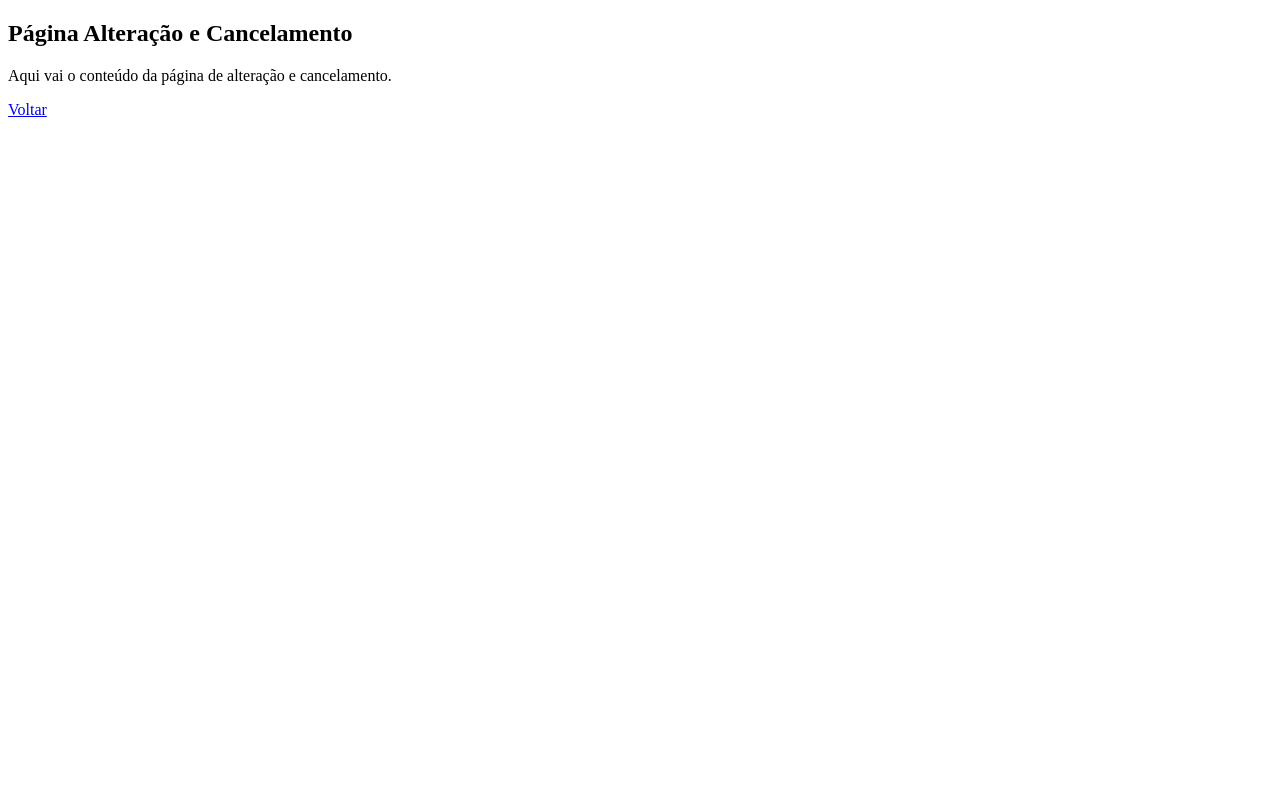
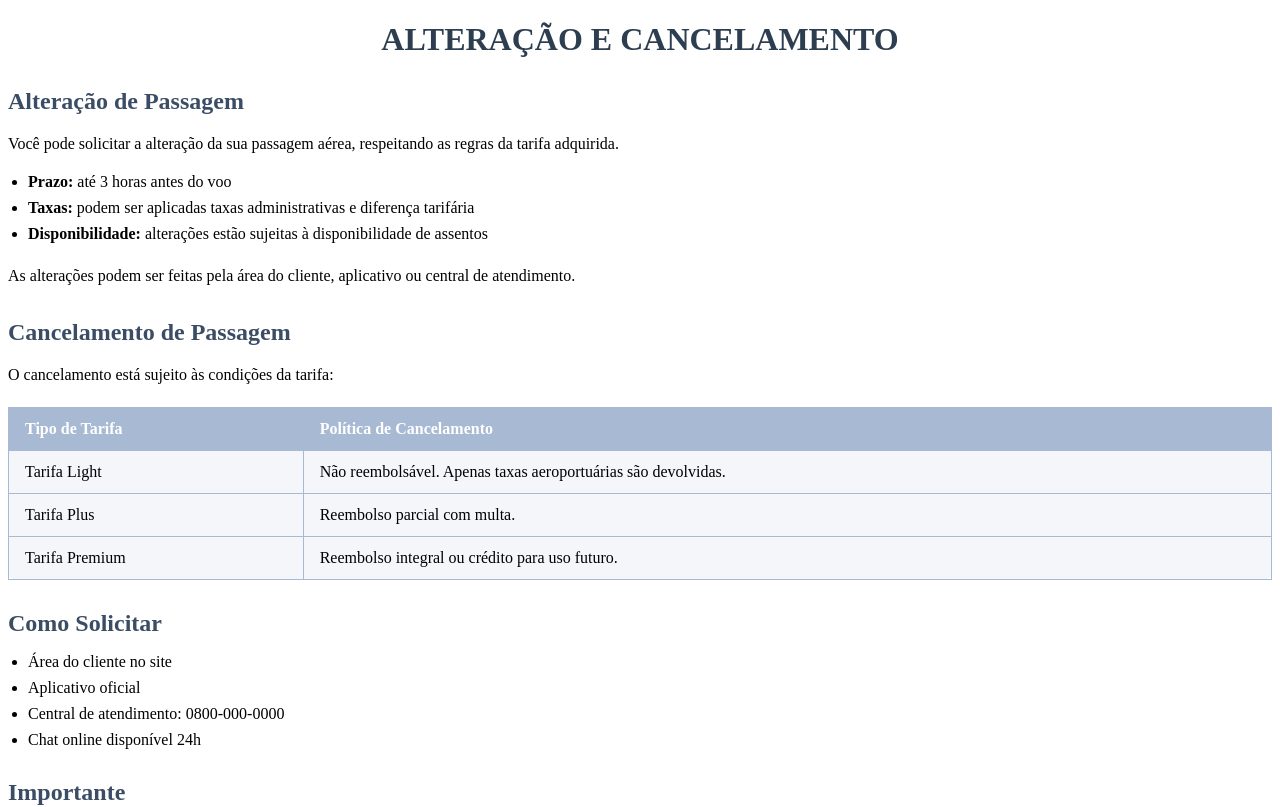
Before and after one commit to GuilhermeHenrike/Projeto_Bernardino, an Angular app: page /altcanc in a window 1280 px wide. Shown: the top 807 px of the page. Built offline with nearby package versions, Linux system fonts and the light colour scheme.

Commit message:
conclusão

```diff
--- a/src/app/altcanc/altcanc.component.css
+++ b/src/app/altcanc/altcanc.component.css
@@ -0,0 +1,69 @@
+body {
+  background-color: #dbe4f1;
+  font-family: 'Segoe UI', Tahoma, Geneva, Verdana, sans-serif;
+  color: #1a1a1a;
+  margin: 0;
+  padding: 0;
+}
+
+h1 {
+  color: #2c3e50;
+  font-size: 32px;
+  margin-bottom: 20px;
+  text-align: center;
+}
+
+h2 {
+  color: #3b4d65;
+  font-size: 24px;
+  margin-top: 30px;
+  margin-bottom: 10px;
+}
+
+p {
+  line-height: 1.6;
+  margin-bottom: 16px;
+}
+
+ul {
+  padding-left: 20px;
+  margin-bottom: 20px;
+}
+
+ul li {
+  margin-bottom: 8px;
+}
+
+table {
+  width: 100%;
+  border-collapse: collapse;
+  margin: 20px 0;
+  background-color: #f4f6fa;
+  border-radius: 8px;
+}
+
+table th,
+table td {
+  padding: 12px 16px;
+  border: 1px solid #a7b9d3;
+  text-align: left;
+}
+
+table th {
+  background-color: #a7b9d3;
+  color: #ffffff;
+}
+
+a {
+  display: inline-block;
+  margin-top: 30px;
+  padding: 10px 20px;
+  background-color: #a7b9d3;
+  color: #ffffff;
+  text-decoration: none;
+  border-radius: 6px;
+}
+
+a:hover {
+  background-color: #8fa2c0;
+}
--- a/src/app/altcanc/altcanc.component.html
+++ b/src/app/altcanc/altcanc.component.html
@@ -1,3 +1,49 @@
-<h2>Página Alteração e Cancelamento</h2>
-<p>Aqui vai o conteúdo da página de alteração e cancelamento.</p>
+<h1>ALTERAÇÃO E CANCELAMENTO</h1>
+
+<h2>Alteração de Passagem</h2>
+<p>Você pode solicitar a alteração da sua passagem aérea, respeitando as regras da tarifa adquirida.</p>
+<ul>
+    <li><b>Prazo:</b> até 3 horas antes do voo</li>
+    <li><b>Taxas:</b> podem ser aplicadas taxas administrativas e diferença tarifária</li>
+    <li><b>Disponibilidade:</b> alterações estão sujeitas à disponibilidade de assentos</li>
+</ul>
+<p>As alterações podem ser feitas pela área do cliente, aplicativo ou central de atendimento.</p>
+
+<h2>Cancelamento de Passagem</h2>
+<p>O cancelamento está sujeito às condições da tarifa:</p>
+<table border="1">
+    <thead>
+        <tr>
+            <th>Tipo de Tarifa</th>
+            <th>Política de Cancelamento</th>
+        </tr>
+    </thead>
+    <tbody>
+        <tr>
+            <td>Tarifa Light</td>
+            <td>Não reembolsável. Apenas taxas aeroportuárias são devolvidas.</td>
+        </tr>
+        <tr>
+            <td>Tarifa Plus</td>
+            <td>Reembolso parcial com multa.</td>
+        </tr>
+        <tr>
+            <td>Tarifa Premium</td>
+            <td>Reembolso integral ou crédito para uso futuro.</td>
+        </tr>
+    </tbody>
+</table>
+
+<h2>Como Solicitar</h2>
+<ul>
+    <li>Área do cliente no site</li>
+    <li>Aplicativo oficial</li>
+    <li>Central de atendimento: 0800-000-0000</li>
+    <li>Chat online disponível 24h</li>
+</ul>
+
+<h2>Importante</h2>
+<p>Em caso de cancelamento do voo pela companhia aérea, o reembolso integral é garantido.</p>
+<p>Consulte nossos Termos e Condições para mais detalhes.</p>
+
 <a routerLink="/">Voltar</a>
--- a/src/app/bagagem/bagagem.component.css
+++ b/src/app/bagagem/bagagem.component.css
@@ -0,0 +1,69 @@
+body {
+  background-color: #dbe4f1;
+  font-family: 'Segoe UI', Tahoma, Geneva, Verdana, sans-serif;
+  color: #1a1a1a;
+  margin: 0;
+  padding: 0;
+}
+
+h1 {
+  color: #2c3e50;
+  font-size: 32px;
+  margin-bottom: 20px;
+  text-align: center;
+}
+
+h2 {
+  color: #3b4d65;
+  font-size: 24px;
+  margin-top: 30px;
+  margin-bottom: 10px;
+}
+
+p {
+  line-height: 1.6;
+  margin-bottom: 16px;
+}
+
+ul {
+  padding-left: 20px;
+  margin-bottom: 20px;
+}
+
+ul li {
+  margin-bottom: 8px;
+}
+
+table {
+  width: 100%;
+  border-collapse: collapse;
+  margin: 20px 0;
+  background-color: #f4f6fa;
+  border-radius: 8px;
+}
+
+table th,
+table td {
+  padding: 12px 16px;
+  border: 1px solid #a7b9d3;
+  text-align: left;
+}
+
+table th {
+  background-color: #a7b9d3;
+  color: #ffffff;
+}
+
+a {
+  display: inline-block;
+  margin-top: 30px;
+  padding: 10px 20px;
+  background-color: #a7b9d3;
+  color: #ffffff;
+  text-decoration: none;
+  border-radius: 6px;
+}
+
+a:hover {
+  background-color: #8fa2c0;
+}
--- a/src/app/informacoes/informacoes.component.css
+++ b/src/app/informacoes/informacoes.component.css
@@ -0,0 +1,69 @@
+body {
+  background-color: #dbe4f1;
+  font-family: 'Segoe UI', Tahoma, Geneva, Verdana, sans-serif;
+  color: #1a1a1a;
+  margin: 0;
+  padding: 0;
+}
+
+h1 {
+  color: #2c3e50;
+  font-size: 32px;
+  margin-bottom: 20px;
+  text-align: center;
+}
+
+h2 {
+  color: #3b4d65;
+  font-size: 24px;
+  margin-top: 30px;
+  margin-bottom: 10px;
+}
+
+p {
+  line-height: 1.6;
+  margin-bottom: 16px;
+}
+
+ul {
+  padding-left: 20px;
+  margin-bottom: 20px;
+}
+
+ul li {
+  margin-bottom: 8px;
+}
+
+table {
+  width: 100%;
+  border-collapse: collapse;
+  margin: 20px 0;
+  background-color: #f4f6fa;
+  border-radius: 8px;
+}
+
+table th,
+table td {
+  padding: 12px 16px;
+  border: 1px solid #a7b9d3;
+  text-align: left;
+}
+
+table th {
+  background-color: #a7b9d3;
+  color: #ffffff;
+}
+
+a {
+  display: inline-block;
+  margin-top: 30px;
+  padding: 10px 20px;
+  background-color: #a7b9d3;
+  color: #ffffff;
+  text-decoration: none;
+  border-radius: 6px;
+}
+
+a:hover {
+  background-color: #8fa2c0;
+}
--- a/src/app/informacoes/informacoes.component.html
+++ b/src/app/informacoes/informacoes.component.html
@@ -1,3 +1,27 @@
-<h2>Página Informações</h2>
-<p>Aqui vai o conteúdo da página de informações.</p>
+<h1>INFORMAÇÕES</h1>
+
+<h2>Informações Gerais</h2>
+<p>Antes de finalizar sua compra, é importante estar ciente das condições de uso da sua passagem aérea.</p>
+<p>As regras podem variar de acordo com a companhia aérea, o tipo de tarifa escolhida e o destino da viagem.</p>
+
+<h2>Documentos Necessários</h2>
+<ul>
+    <li><b>Voos Nacionais:</b> Documento oficial com foto (RG, CNH ou passaporte válido)</li>
+    <li><b>Voos Internacionais:</b> Passaporte válido e, quando necessário, visto de entrada no país de destino</li>
+    <li><b>Menores de idade:</b> Documentação específica e autorização judicial, quando aplicável</li>
+</ul>
+
+<h2>Check-in</h2>
+<p>O check-in pode ser feito online, pelo aplicativo ou diretamente no balcão da companhia aérea.</p>
+<ul>
+    <li><b>Online:</b> Disponível entre 72h e 1h antes do voo</li>
+    <li><b>No aeroporto:</b> Recomendado chegar com pelo menos 2h de antecedência para voos nacionais e 3h para internacionais</li>
+</ul>
+
+<h2>Embarque</h2>
+<p>O embarque inicia geralmente 40 minutos antes do horário do voo. Fique atento aos avisos sonoros e painéis informativos no aeroporto.</p>
+
+<h2>Contato</h2>
+<p>Em caso de dúvidas, entre em contato com nossa central de atendimento pelo telefone 0800-000-0000 ou pelo chat online 24h.</p>
+
 <a routerLink="/">Voltar</a>
```
